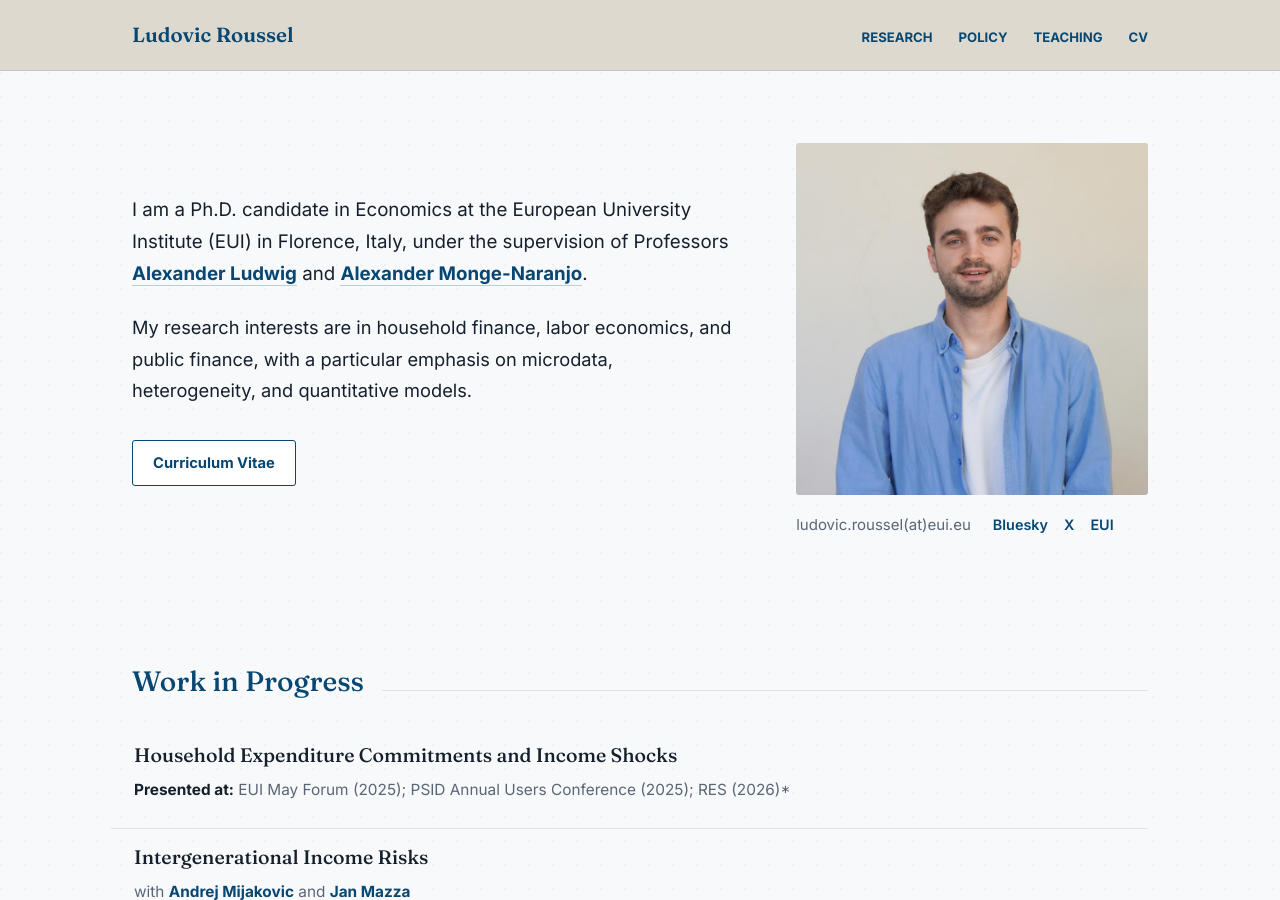
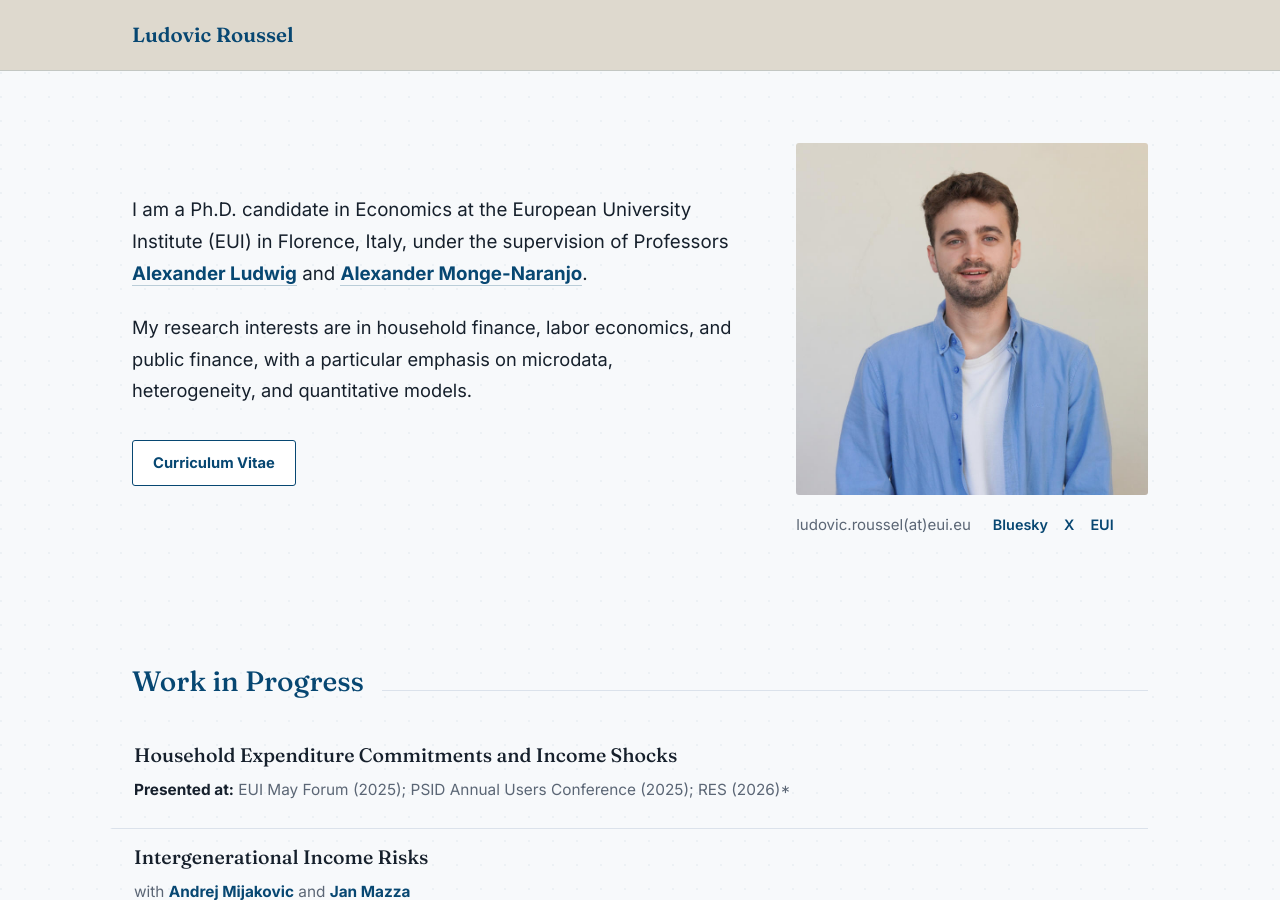
Before and after one commit to LudovicRoussel/ludovicroussel.github.io, a Jekyll site: the page built from index.md, in a window 1280 px wide and 900 px high. Built offline with Jekyll 4.4.1, drawn with Linux system fonts in a browser that asks for light colours.

Commit message:
Remove top navigation links

```diff
--- a/_layouts/home.html
+++ b/_layouts/home.html
@@ -5,12 +5,6 @@
     <header class="onepage-nav">
       <div class="nav-inner">
         <a class="wordmark" href="{{ site.baseurl }}/#top">{{ site.title }}</a>
-        <nav class="nav-links" aria-label="Primary navigation">
-          <a href="{{ site.baseurl }}/#research">Research</a>
-          <a href="{{ site.baseurl }}/#policy">Policy</a>
-          <a href="{{ site.baseurl }}/#teaching">Teaching</a>
-          <a href="{{ site.baseurl }}/assets/CV_Roussel_Ludovic.pdf" target="_blank" rel="noopener">CV</a>
-        </nav>
       </div>
     </header>
 
```
